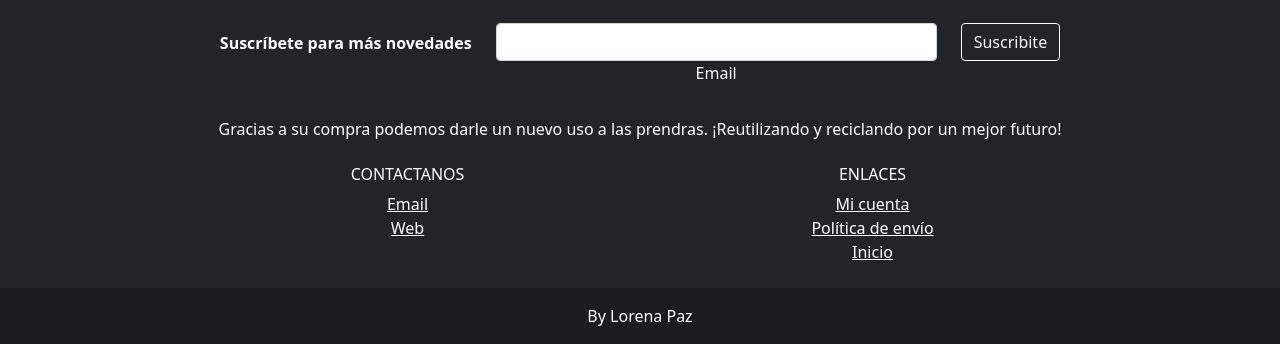
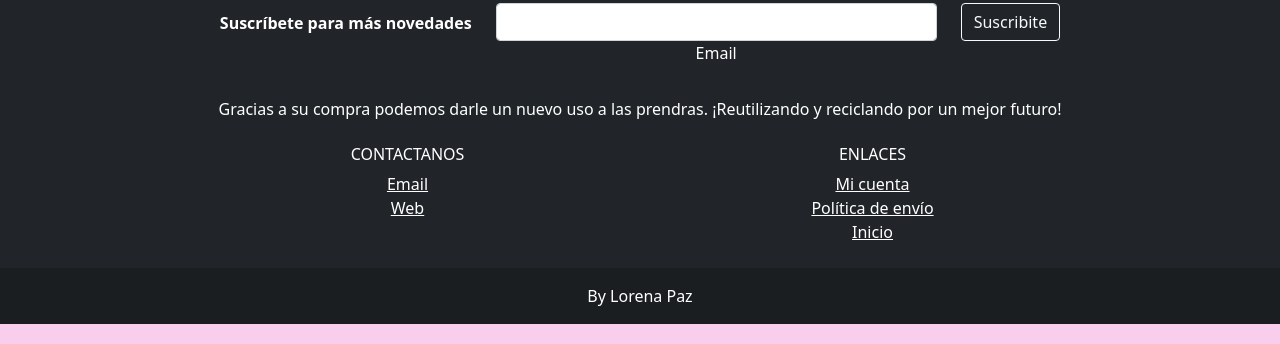
Before and after one commit to mindra19/velvetlorenapaz, a website: page index.html in a window 1280 px wide. Shown: the part 2168-2512 px from the top of the page. Drawn offline with nearby package versions, Linux system fonts and the light colour scheme.

Commit message:
saque el margin del footer

```diff
--- a/scss/estilos.scss
+++ b/scss/estilos.scss
@@ -414,9 +414,6 @@ body {
         }
     }
     //footer
-    .marginf{
-        margin-top: 20px;
-    }
     .btnicon{
         border-radius: 50%;
     }
```
Also changed, not shown: css/main.css.
